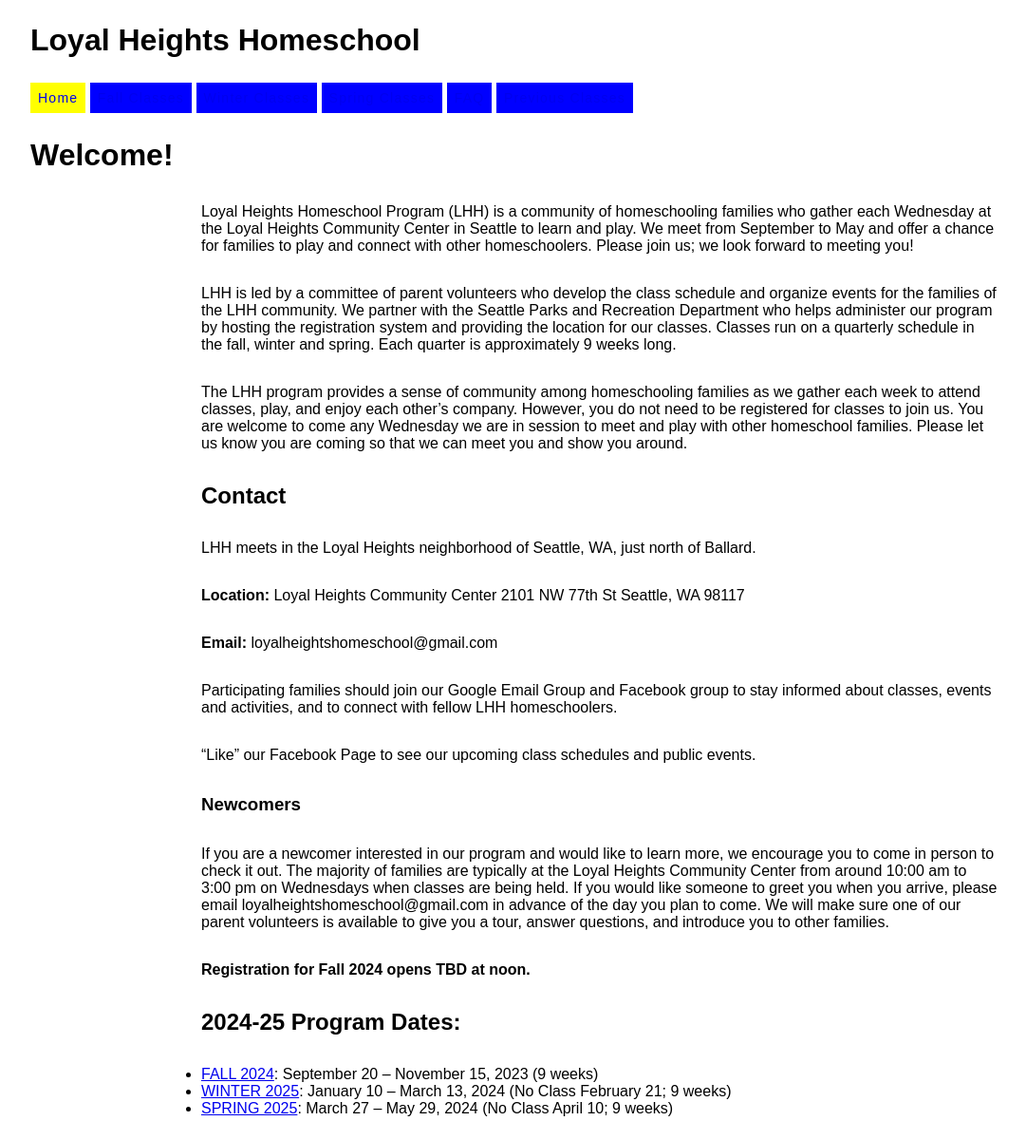
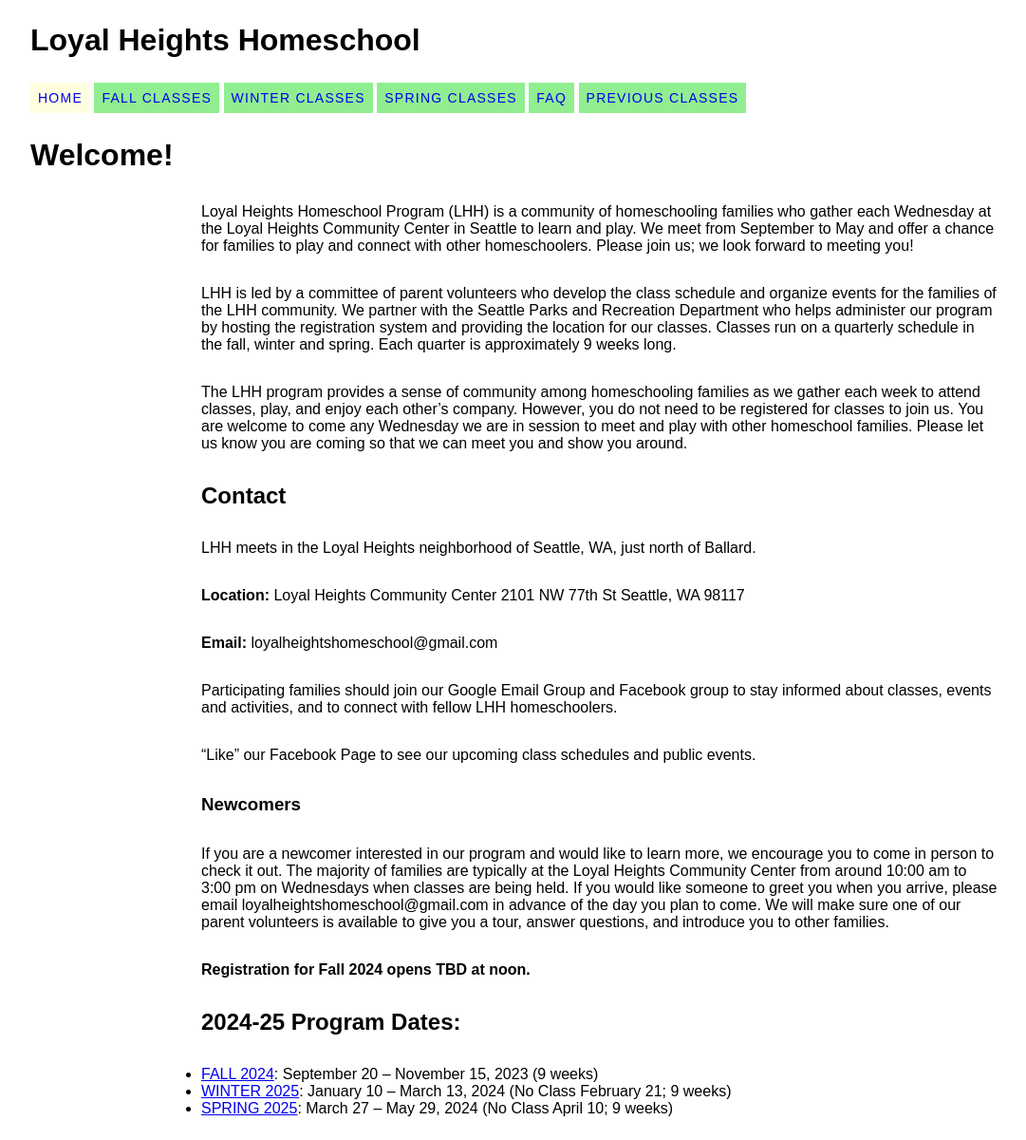
Before and after one commit to loyalheightshomeschool/loyalheightshomeschool.github.io, a Jekyll site: the page built from index.md, in a window 1280 px wide. Shown: the whole page at 95% size, without its empty margins (8-1089 px from the left). Built offline with Jekyll 4.4.1, drawn with Linux system fonts in a browser that asks for light colours.

Commit message:
Update main.scss

```diff
--- a/_sass/main.scss
+++ b/_sass/main.scss
@@ -17,14 +17,14 @@
   font-size: 14px;
   line-height: 20px;
   letter-spacing: 1.25px;
-  text-transform: upper-case;
+  text-transform: uppercase;
   text-decoration: none;
   font-weight: 500;
   padding: 8px;
-  background-color: blue;
+  background-color: LightGreen;
 }
 .current {
-  background-color: yellow;
+  background-color: LightYellow;
 }
 .schedule {
   display: grid;
```
